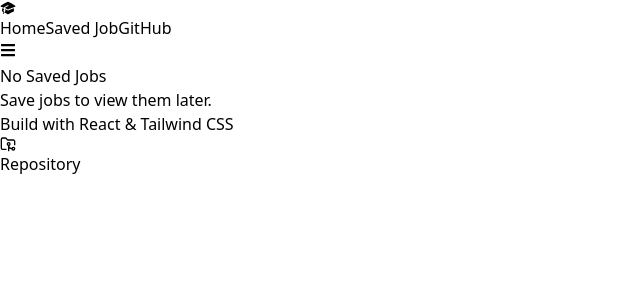
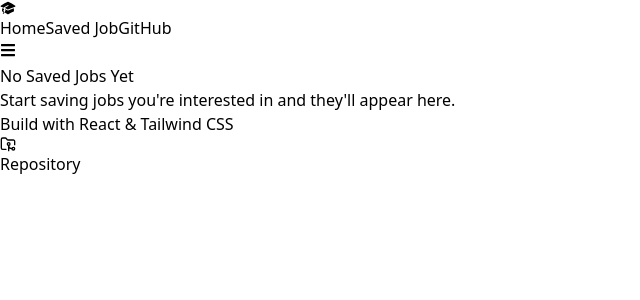
Before and after one commit to Hard1stf/DevLaunch-Jobs, a React (Vite) app: page /saved-jobs in a window 1280 px wide. Shown: the top 300 px of the page, without its empty margins (0-640 px from the left). Built offline with nearby package versions, Linux system fonts and the light colour scheme.

Commit message:
feat(EmptyState/JobGrid/SavedJobs/JobDetails): Create a EmptyState reusable component for fallbacks or empty states and implement it

```diff
--- a/src/Pages/JobDetails.jsx
+++ b/src/Pages/JobDetails.jsx
@@ -7,6 +7,7 @@ import {
   IoBookmarkOutline,
 } from 'react-icons/io5';
 import Layout from '../components/layout/Layout';
+import EmptyState from '../components/UI/EmptyState';
 
 const JobDetails = ({ savedJobs, toggleSaveJobs }) => {
   const { id } = useParams();
@@ -17,11 +18,10 @@ const JobDetails = ({ savedJobs, toggleSaveJobs }) => {
     return(
       <>
       <Layout>
-        <div className="flex justify-center items-center text-white">
-          <h1 className="text-3xl font-bold">
-            Job not found
-          </h1>
-        </div>
+        <EmptyState
+          title={"Job Not Found"}
+          desc={"The job listing you requested does not exist or may have been removed."}
+        />
       </Layout>
       </>
     );
--- a/src/Pages/SavedJobs.jsx
+++ b/src/Pages/SavedJobs.jsx
@@ -1,25 +1,20 @@
 import { Link } from 'react-router-dom';
 import { jobs } from '../data/jobs';
 import Layout from '../components/layout/Layout';
+import EmptyState from '../components/UI/EmptyState';
 
 const SavedJobs = ({ savedJobs }) => {
   const savedJobData = jobs.filter((job) =>
     savedJobs.some((savedJob) => savedJob.id === job.id),
   );
 
-  if(savedJobData.length === 0){
-    return(
+  if (savedJobData.length === 0) {
+    return (
       <Layout>
-        <div className="flex flex-col items-center text-slate-400">
-          <div className="text-center">
-            <h2 className="text-3xl font-semibold">
-              No Saved Jobs
-            </h2>
-            <p className="mt-2">
-              Save jobs to view them later.
-            </p>
-          </div>
-        </div>
+        <EmptyState
+          title={'No Saved Jobs Yet'}
+          desc={"Start saving jobs you're interested in and they'll appear here."}
+        />
       </Layout>
     );
   }
@@ -42,8 +37,10 @@ const SavedJobs = ({ savedJobs }) => {
 
               <tbody className="text-white">
                 {savedJobData.map((job) => {
-                const savedInfo = savedJobs.find(savedJob => savedJob.id === job.id)
-                return(
+                  const savedInfo = savedJobs.find(
+                    (savedJob) => savedJob.id === job.id,
+                  );
+                  return (
                     <tr
                       key={job.id}
                       className="transition-all duration-300 hover:bg-gray-600"
@@ -51,8 +48,8 @@ const SavedJobs = ({ savedJobs }) => {
                       <td className="p-2 text-center">{job.id}</td>
                       <td className="p-2 text-center">{job.role}</td>
                       <td className="p-2 text-center">{job.posted}</td>
-                  <td className='p-2 text-center'>
-                  <div className=' flex flex-col'>
+                      <td className="p-2 text-center">
+                        <div className=" flex flex-col">
                           <span>
                             {new Date(savedInfo.savedAt).toLocaleDateString()}
                           </span>
--- a/src/components/JobGrid/JobGrid.jsx
+++ b/src/components/JobGrid/JobGrid.jsx
@@ -1,16 +1,15 @@
 import JobCard from '../JobCard/JobCard';
+import EmptyState from '../UI/EmptyState';
 
 const JobGrid = ({jobs, savedJobs, toggleSaveJobs }) => {
 
   if(jobs.length === 0){
     return(
       <>
-        <div className='text-center py-20 text-slate-400'>
-          <h2 className='text-3xl font-semibold'>No Job found</h2>
-          <p className='mt-2'>
-            Try adjusting your search and filter.
-          </p>
-        </div>
+        <EmptyState
+          title={"No Job found"}
+          desc={"We couldn't find any jobs matching your current search and filters."}
+        />
       </>
     );
   }
--- /dev/null
+++ b/src/components/UI/EmptyState.jsx
@@ -0,0 +1,18 @@
+
+const EmptyState = ({ title, desc, action }) => {
+  return (
+    <>
+      <div className="flex flex-col items-center justify-center py-24 text-center">
+      {action?.icon}
+        <h1 className="mt-4 text-3xl font-bold text-white">
+            {title}
+        </h1>
+        <p className="mt-2 text-slate-400">{desc}</p>
+
+        {action?.button}
+      </div>
+    </>
+  );
+};
+
+export default EmptyState;
```
Lines whose indentation alone changed are shown as unchanged.
